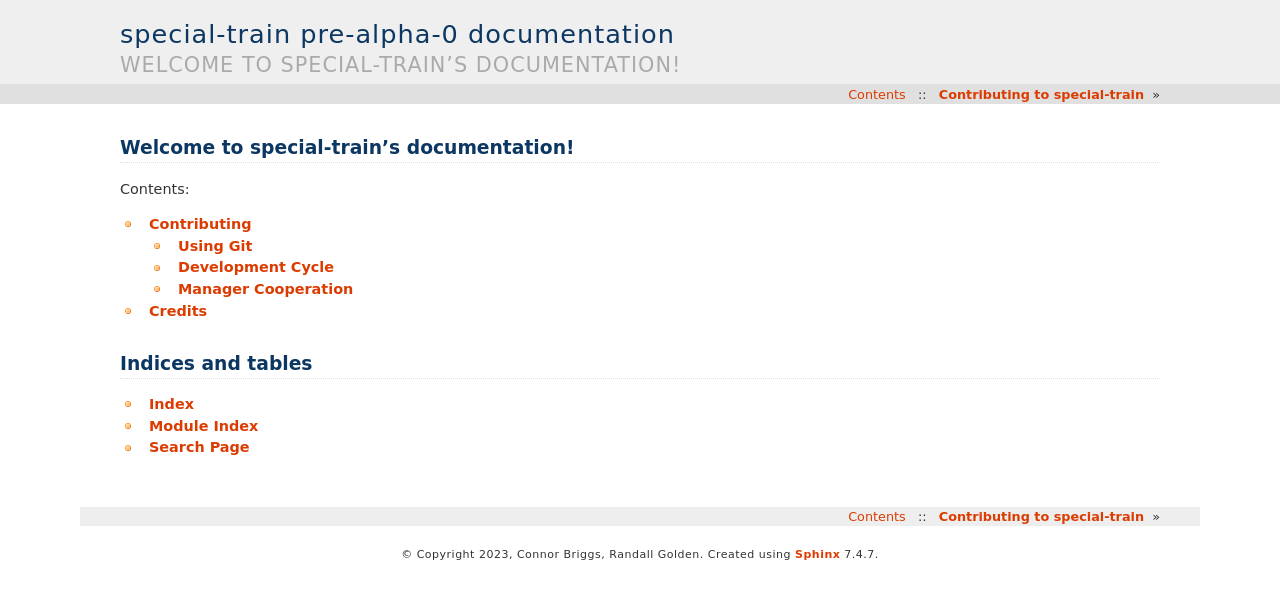
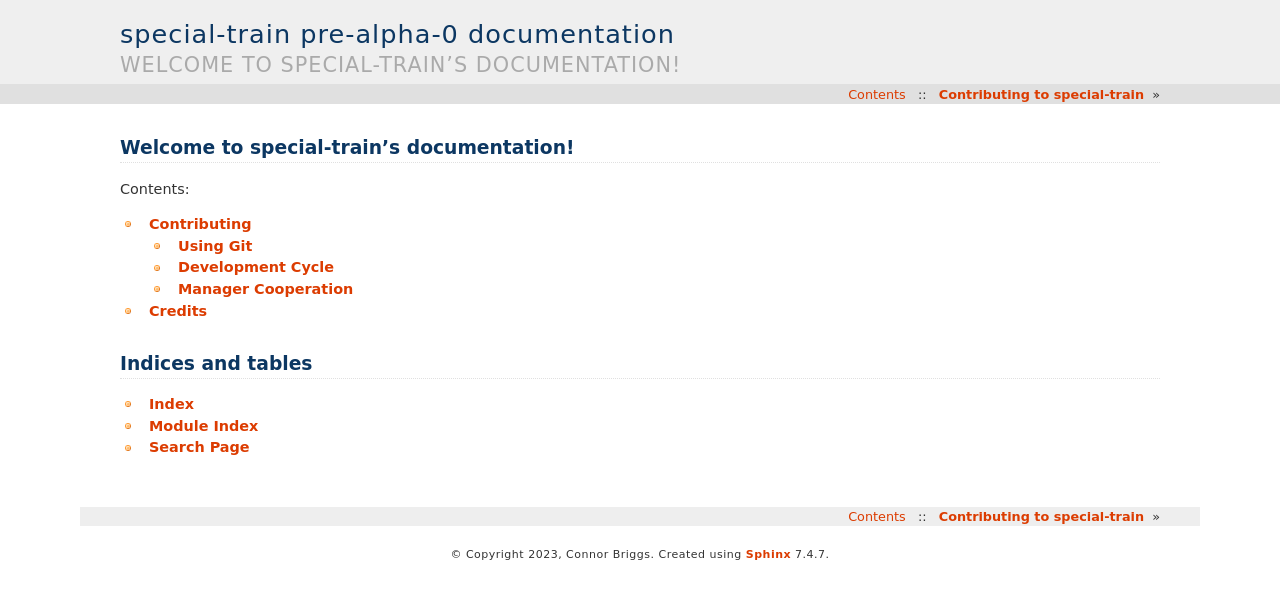
Before and after one commit to cgbriggs99/Atelaxia, a Sphinx documentation site: the page built from docs/index.rst, in a window 1280 px wide. Shown: the top 599 px of the page. Built offline with Sphinx 7.4.7, drawn with Linux system fonts in a browser that asks for light colours.

Commit message:
Changed documentation authors, until someone else contributes.

```diff
--- a/docs/conf.py
+++ b/docs/conf.py
@@ -18,8 +18,8 @@
 # -- Project information -----------------------------------------------------
 
 project = 'special-train'
-copyright = '2023, Connor Briggs, Randall Golden'
-author = 'Connor Briggs, Randall Golden'
+copyright = '2023, Connor Briggs'
+author = 'Connor Briggs'
 
 # The full version, including alpha/beta/rc tags
 release = 'pre-alpha-0'
```
